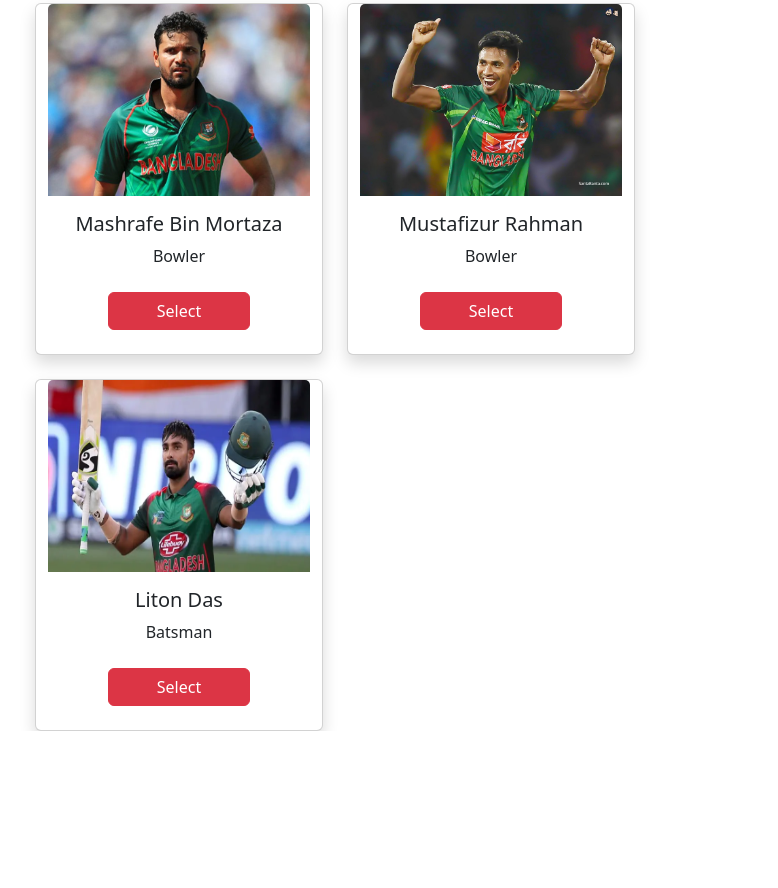
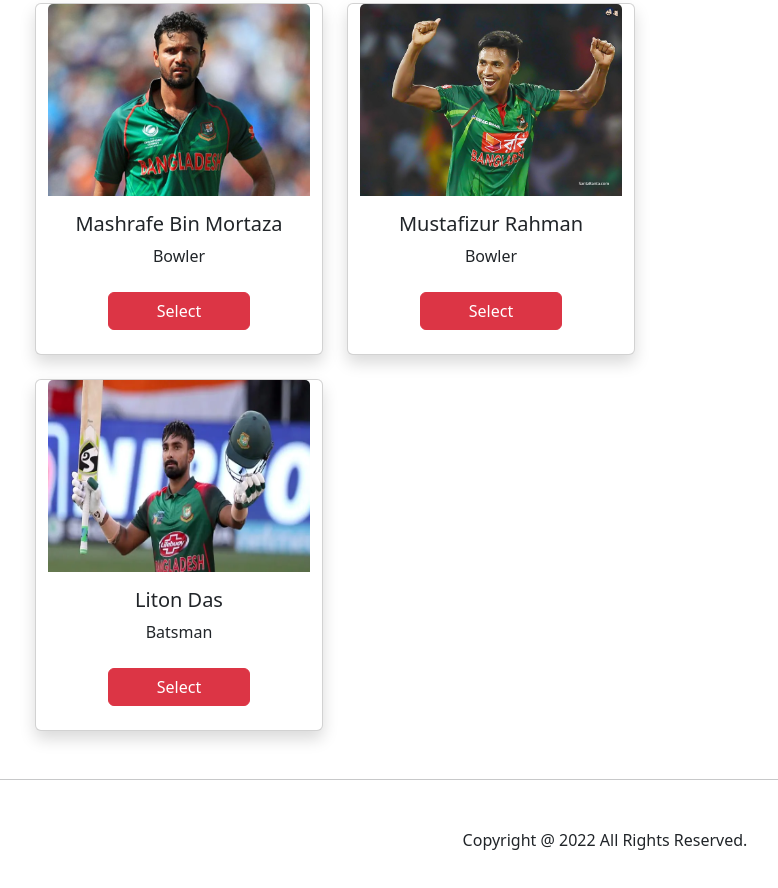
Before and after one commit to chanchal26/Best-Five-Dom, a plain HTML site: page index.html in a window 1280 px wide. Shown: the part 1655-2543 px from the top of the page, without its empty margins (35-813 px from the left). Before the commit the page ends 2386 px from the top, so only its background shows below. Drawn offline with nearby package versions, Linux system fonts and the light colour scheme.

Commit message:
footer section done

```diff
--- a/index.html
+++ b/index.html
@@ -145,7 +145,10 @@
             </div>
         </section>
     </main>
-
+    <footer class="mt-5 text-center">
+        <hr class="border-5">
+        <p class="m-5">Copyright @ 2022 All Rights Reserved.</p>
+    </footer>
     <!-----------------
          bootstrap cdn
     ------------------->
```
